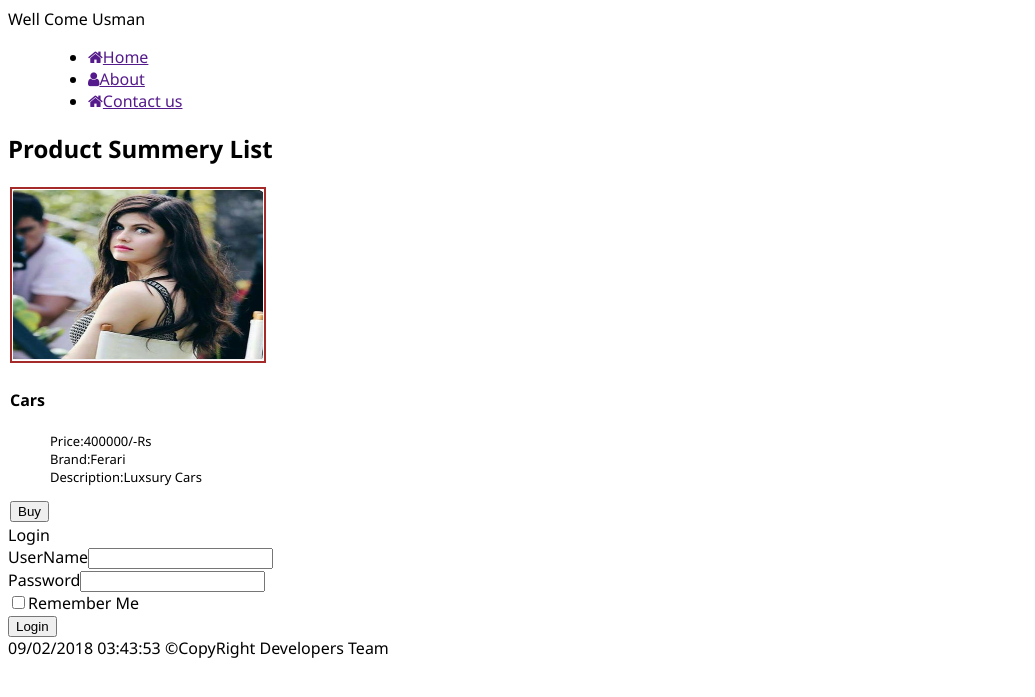
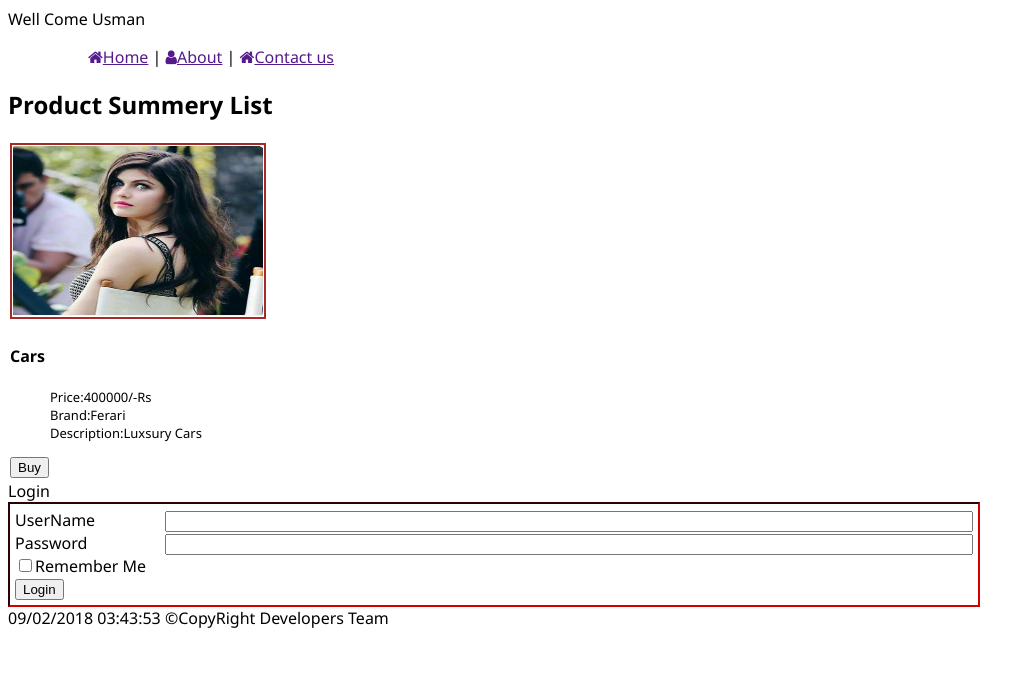
Before and after one commit to UsmanHaiderKhan/Asp.AngularCore, an ASP.NET Core app: template Asp.AngularCore.git/Views/App/Index.cshtml in a window 1280 px wide. Shown: the top 697 px of the page, without its empty margins (0-1035 px from the left). Run offline with ASP.NET Core 8, Linux system fonts and the light colour scheme; the template is opened without the code that fills it, so the values that code supplies are empty.

Commit message:
Udpate the Css File With css of Mennu bar

```diff
--- a/Asp.AngularCore.git/wwwroot/css/styles.css
+++ b/Asp.AngularCore.git/wwwroot/css/styles.css
@@ -25,3 +25,39 @@
         border: 2px solid #a52a2a;
         padding: 1px;
     }
+
+#Toggling {
+    cursor: pointer;
+}
+
+#loginForm {
+    padding: 5px;
+    border: 2px maroon inset;
+    display: inline-block;
+}
+
+    #loginForm input {
+        width: 800px;
+    }
+
+    #loginForm label {
+        width: 150px;
+        display: inline-block;
+    }
+
+
+    #loginForm input[type=checkbox], #loginForm button[type=submit] {
+        width: auto;
+    }
+
+menu li {
+    display: inline;
+}
+
+    menu li::after {
+        content: " |";
+    }
+
+    menu li:last-of-type::after {
+        content: "";
+    }
```
